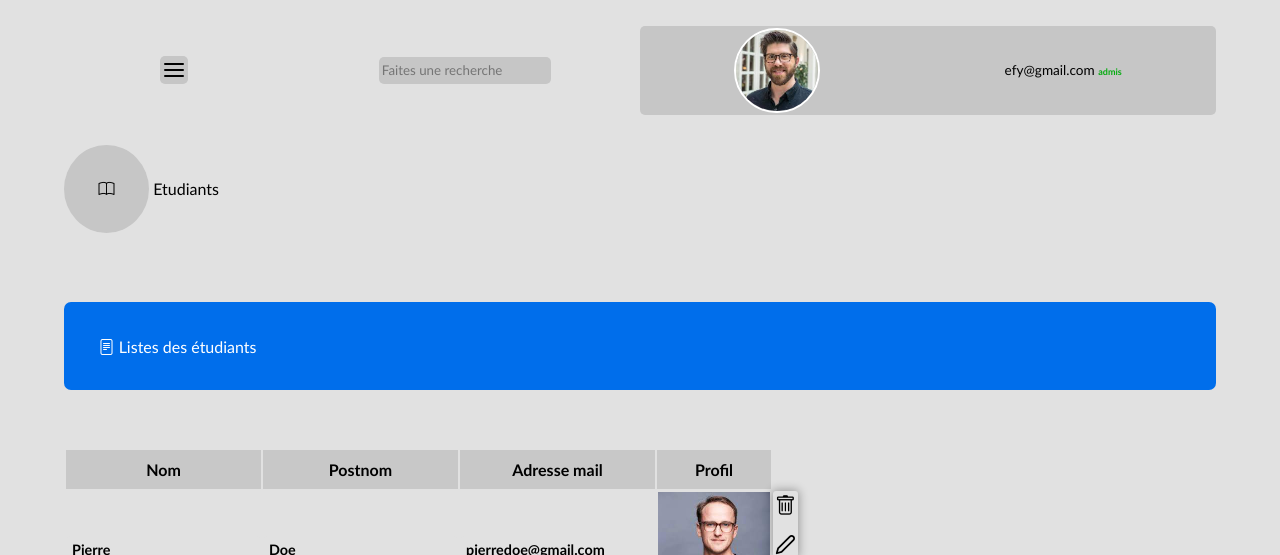
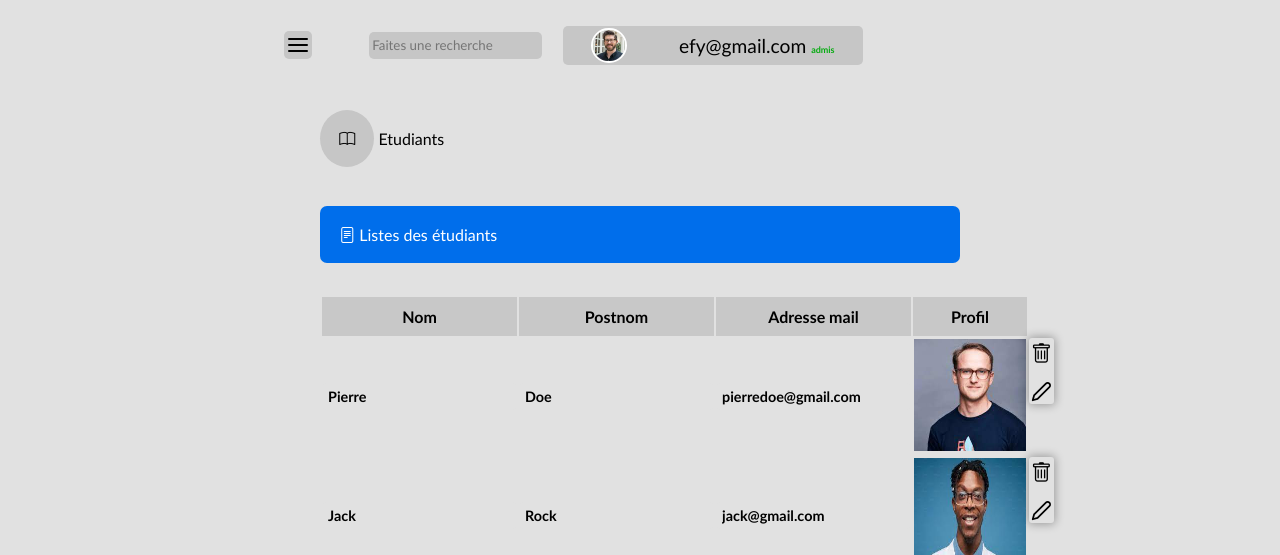
Before and after one commit to efy26/user_admi, a plain HTML site: page admi.html in a window 1280 px wide. Shown: the top 555 px of the page. Drawn offline with nearby package versions, Linux system fonts and the light colour scheme.

Commit message:
responsive terminer

```diff
--- a/css/style.css
+++ b/css/style.css
@@ -12,7 +12,7 @@
     justify-content: center;
 }
 .block_container .container {
-    margin-top: 50%;
+    margin-top: 30%;
     width: 80%;
 }
 .grd_titre {
@@ -229,7 +229,7 @@ tbody tr {
     justify-content: space-between;
     background-color: rgb(255, 255, 255);
     box-shadow: 0px 0px 10px 1px rgba(0, 0, 0, 0.325);
-    margin-top: 10%;
+    margin-top: 5%;
     width: 100%;
     height: 50%;
     padding: 10px;
@@ -245,7 +245,7 @@ tbody tr {
 .bi-x {
     box-shadow: 0px 0px 10px 1px rgba(0, 0, 0, 0.325);
     border-radius: 10%;
-    position: absolute;
+    /* position: absolute; */
     bottom: 73%;
     font-size: 1.3em;
     cursor: pointer;
@@ -259,3 +259,71 @@ tbody tr {
     width: 90%;
     border-radius: 7px;
 }
+
+@media (orientation: landscape) {
+    .block_container .container {
+        margin-top: 10%;
+        width: 40%;
+    }
+    .containers {
+        display: flex;
+        align-items: center;
+        width: 65%;
+        background-color: rgb(198, 198, 198);
+
+    }
+    .containers img {
+        width: 10%;
+    }
+    .header .container{
+        /* background-color: red; */
+        margin-top: 2%;
+        width: 90%;
+        display: grid;
+        grid-template-columns: 1fr 0.9fr;
+
+    }
+    .containers span {
+        font-size: larger;
+    }
+    .nav .container{
+        width: 70%;
+        margin-top: 5%;
+    }
+    .main .container {
+        width: 70%;
+    }
+    table {
+        width: 40em;
+        margin-top: 5%;
+        border-radius: 7px;
+    }
+
+}
+@media screen and (min-width: 900px) {
+    .header .container{
+        /* background-color: red; */
+        margin-top: 2%;
+        width: 60%;
+        display: grid;
+        grid-template-columns: 1fr 1.5fr;
+
+    }
+    .containers {
+        display: flex;
+        align-items: center;
+        width: 65%;
+        background-color: rgb(198, 198, 198);
+
+    }
+    .containers img {
+        width: 12%;
+    }
+    .nav .container{
+        width: 50%;
+        margin-top: 5%;
+    }
+    .main .container {
+        width: 50%;
+    }
+}
```
